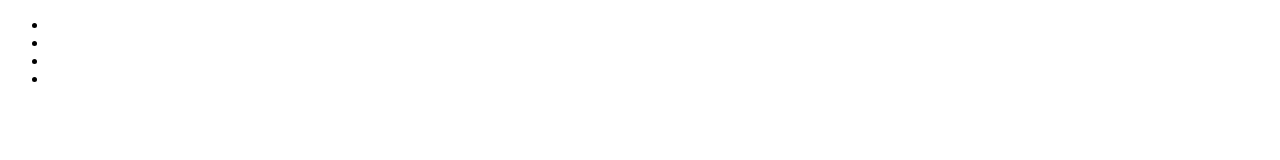
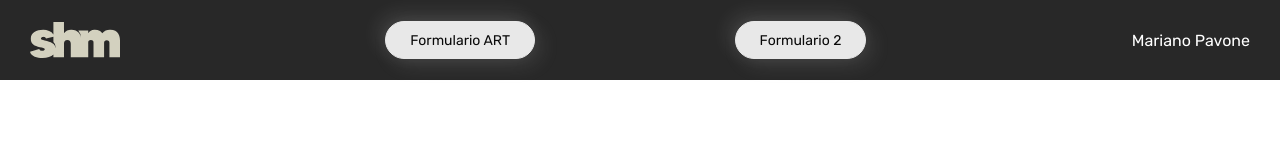
Before and after one commit to PatricioPastor/TestSHM, a plain HTML site: page form/index.html in a window 1280 px wide. Drawn offline with Linux system fonts and the light colour scheme.

Commit message:
NavBar terminada

```diff
--- a/form/index.html
+++ b/form/index.html
@@ -5,16 +5,17 @@
     <meta http-equiv="X-UA-Compatible" content="IE=edge">
     <meta name="viewport" content="width=device-width, initial-scale=1.0">
     <title>Formulario ART</title>
+    <link rel="stylesheet" href="style.css">
 </head>
 <body>
-    <header>
-        <nav>
-            <ul>
-                <li></li>
-                <li></li>
-                <li></li>
-                <li></li>
+    <header class="main-header">
+        <nav class="navbar">
+            <img src="../SHM_files/logo-intro-svg.svg" alt="">
+            <ul class="nav-items">
+                <li><button class="button2">Formulario ART</button></li>
+                <li><button class="button2">Formulario 2</button></li>
             </ul>
+            <span class="mariano">Mariano Pavone</span>
         </nav>
     </header>
 </body>
--- /dev/null
+++ b/form/style.css
@@ -0,0 +1,108 @@
+@import url('https://fonts.googleapis.com/css?family=Rubik:400,500,700');
+*{
+    margin: 0;
+    padding: 0;
+    box-sizing: border-box;
+    font-family: 'Rubik', sans-serif;
+}
+
+.main-header {
+    position: sticky;
+    top: 0;
+    width: 100vw;
+    height: 80px;
+    background-color: #161616eb;
+}
+
+.navbar {
+    padding:10px 30px;
+    display: flex;
+    align-items: center;
+    justify-content: space-between;
+    height: 100%;
+}
+.nav-items {
+    display: flex;
+    list-style: none;
+}
+.nav-items li{
+    margin: 0 100px;
+}
+
+.navbar img{
+    width: 90px;
+}
+
+.button2 {
+    display: inline-block;
+    transition: all 0.2s ease-in;
+    position: relative;
+    overflow: hidden;
+    z-index: 1;
+    color: #090909;
+    padding: 0.7em 1.7em;
+    font-size: 14px;
+    border-radius: 80px;
+    background: #e8e8e8;
+    border: 1px solid #e8e8e8;
+    box-shadow: 6px 6px 20px #c5c5c524,
+               -6px -6px 20px #ffffff1f;
+  }
+
+  .button2:active {
+    color: #666;
+    box-shadow: inset 4px 4px 12px #c5c5c5,
+               inset -4px -4px 12px #ffffff;
+  }
+
+  .button2:before {
+    content: "";
+    position: absolute;
+    left: 50%;
+    transform: translateX(-50%) scaleY(1) scaleX(1.25);
+    top: 100%;
+    width: 140%;
+    height: 180%;
+    background-color: rgba(0, 0, 0, 0.05);
+    border-radius: 50%;
+    display: block;
+    transition: all 0.5s 0.1s cubic-bezier(0.55, 0, 0.1, 1);
+    z-index: -1;
+  }
+
+  .button2:after {
+    content: "";
+    position: absolute;
+    left: 55%;
+    transform: translateX(-50%) scaleY(1) scaleX(1.45);
+    top: 180%;
+    width: 160%;
+    height: 190%;
+    background-color: #009087;
+    border-radius: 50%;
+    display: block;
+    transition: all 0.5s 0.1s cubic-bezier(0.55, 0, 0.1, 1);
+    z-index: -1;
+  }
+
+  .button2:hover {
+    color: #ffffff;
+    border: 1px solid #009087;
+  }
+
+  .button2:hover:before {
+    top: -35%;
+    background-color: #009087;
+    transform: translateX(-50%) scaleY(1.3) scaleX(0.8);
+  }
+
+  .button2:hover:after {
+    top: -45%;
+    background-color: #009087;
+    transform: translateX(-50%) scaleY(1.3) scaleX(0.8);
+  }
+
+  .mariano {
+    color: white;
+    font-size: 16px;
+  }
```
Also changed, not shown: SHM_files/logo-intro-svg.svg (added).
